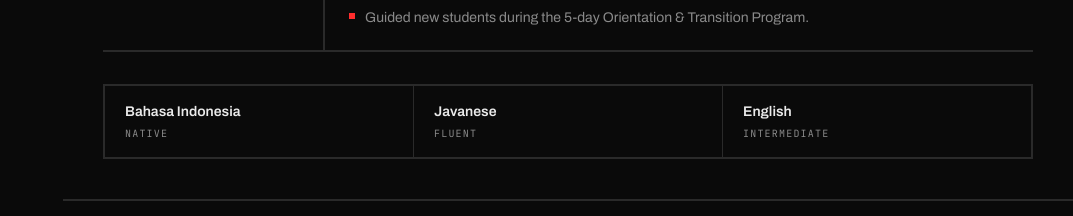
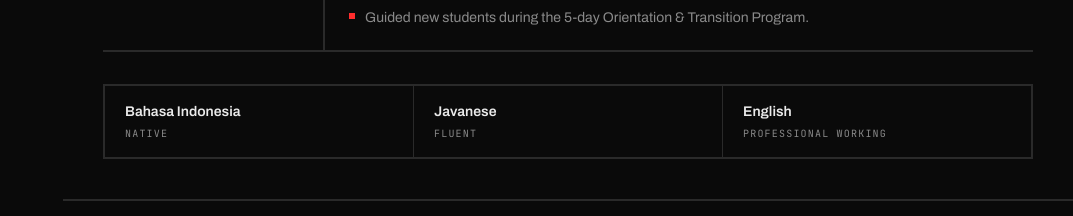
Before and after one commit to zpjosephi/josephsweb, a Next.js app: page /v2 in a window 1280 px wide. Shown: the part 4440-4656 px from the top of the page, without its empty margins (207-1280 px from the left). Built offline with nearby package versions, Linux system fonts and the light colour scheme.

Commit message:
set english proficiency to professional working on the cv site

```diff
--- a/src/data/experience.ts
+++ b/src/data/experience.ts
@@ -103,5 +103,5 @@ export type Language = { name: string; level: string };
 export const languages: Language[] = [
   { name: "Bahasa Indonesia", level: "Native" },
   { name: "Javanese", level: "Fluent" },
-  { name: "English", level: "Intermediate" },
+  { name: "English", level: "Professional working" },
 ];
```
